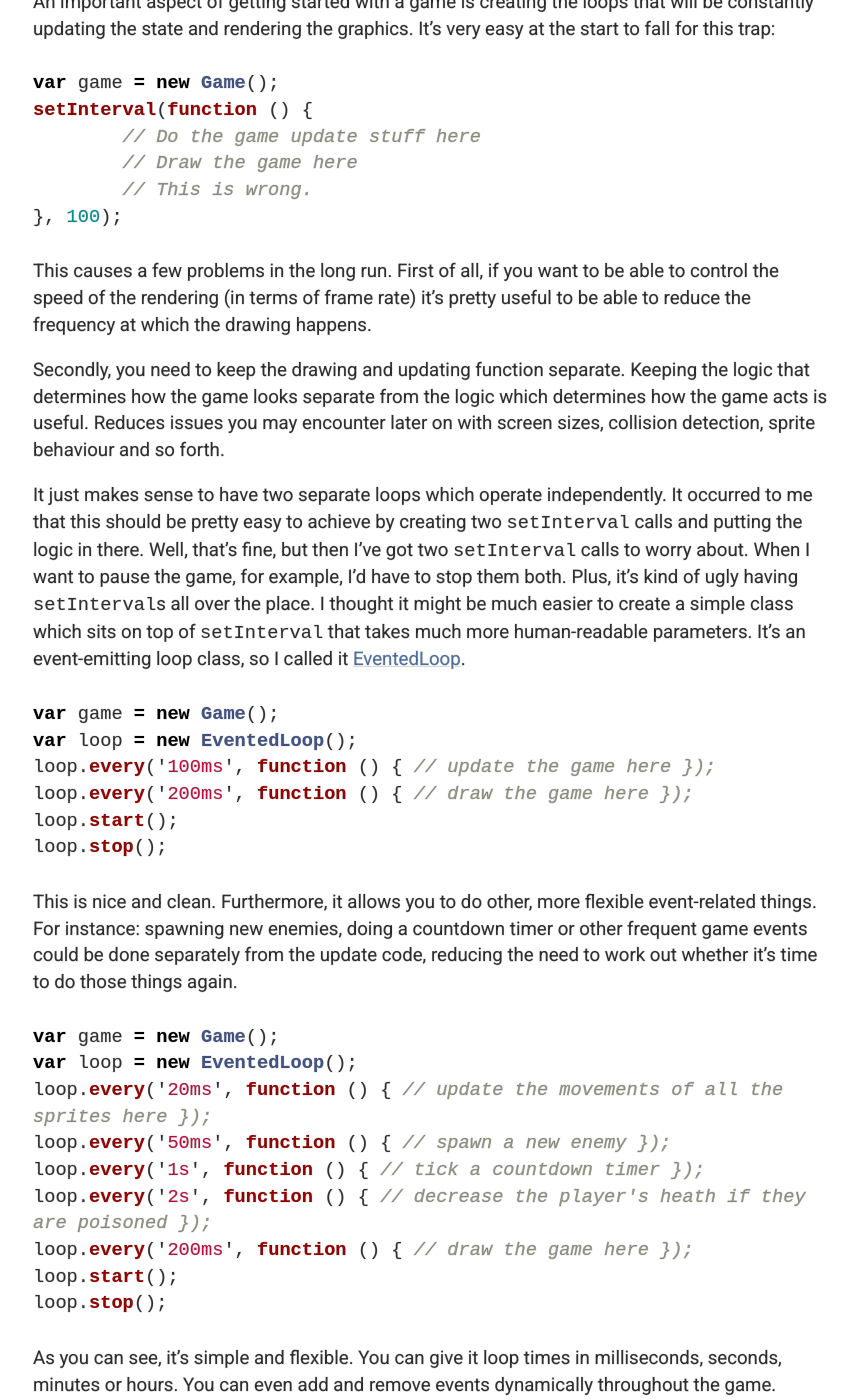
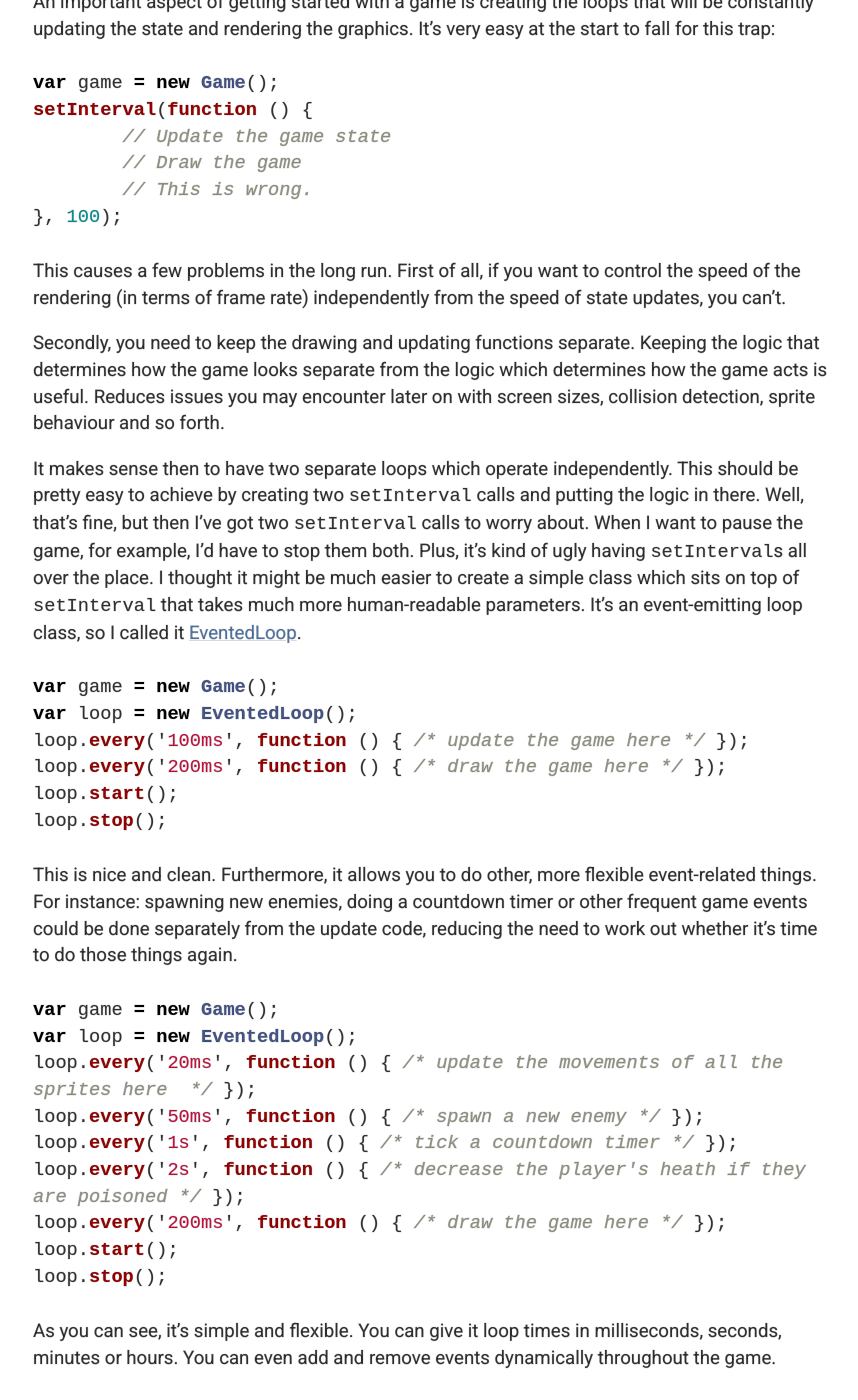
Before and after one commit to basicallydan/danhough.com, a Jekyll site: the page built from _posts/2014-03-14-a-simple-game-loop.markdown, in a window 1280 px wide and 1400 px high, scrolled down 420 px. Shown: the whole window, without its empty margins (207-1065 px from the left). Built offline with Jekyll 4.4.1, drawn with Linux system fonts in a browser that asks for light colours; Markdown is read by kramdown in place of the engine named in the settings; comment, search, counter and statistics services are not loaded; some of the changed text lies outside the part shown.

Commit message:
Fixed for merge.

````diff
--- a/_posts/2014-03-14-a-simple-game-loop.markdown
+++ b/_posts/2014-03-14-a-simple-game-loop.markdown
@@ -5,30 +5,30 @@
 location: Chamonix, France
 ---
 
-I've made a couple of little JavaScript games in my time, my favourite (and the one I return to the most) being [the port of SkiFree](https://basicallydan.github.io/skifree.js/).
+I've made a couple of little JavaScript games in my time, my favourite (and the one I return to the most) being [a port of SkiFree](https://basicallydan.github.io/skifree.js/).
 
 An important aspect of getting started with a game is creating the loops that will be constantly updating the state and rendering the graphics. It's very easy at the start to fall for this trap:
 
 ```javascript
 var game = new Game();
 setInterval(function () {
-	// Do the game update stuff here
-	// Draw the game here
+	// Update the game state
+	// Draw the game
 	// This is wrong.
 }, 100);
 ```
 
-This causes a few problems in the long run. First of all, if you want to be able to control the speed of the rendering (in terms of frame rate) it's pretty useful to be able to reduce the frequency at which the drawing happens.
+This causes a few problems in the long run. First of all, if you want to control the speed of the rendering (in terms of frame rate) independently from the speed of state updates, you can't.
 
-Secondly, you need to keep the drawing and updating function separate. Keeping the logic that determines how the game looks separate from the logic which determines how the game acts is useful. Reduces issues you may encounter later on with screen sizes, collision detection, sprite behaviour and so forth.
+Secondly, you need to keep the drawing and updating functions separate. Keeping the logic that determines how the game looks separate from the logic which determines how the game acts is useful. Reduces issues you may encounter later on with screen sizes, collision detection, sprite behaviour and so forth.
 
-It just makes sense to have two separate loops which operate independently. It occurred to me that this should be pretty easy to achieve by creating two `setInterval` calls and putting the logic in there. Well, that's fine, but then I've got two `setInterval` calls to worry about. When I want to pause the game, for example, I'd have to stop them both. Plus, it's kind of ugly having `setInterval`s all over the place. I thought it might be much easier to create a simple class which sits on top of `setInterval` that takes much more human-readable parameters. It's an event-emitting loop class, so I called it [EventedLoop](https://github.com/basicallydan/eventedloop).
+It makes sense then to have two separate loops which operate independently. This should be pretty easy to achieve by creating two `setInterval` calls and putting the logic in there. Well, that's fine, but then I've got two `setInterval` calls to worry about. When I want to pause the game, for example, I'd have to stop them both. Plus, it's kind of ugly having `setInterval`s all over the place. I thought it might be much easier to create a simple class which sits on top of `setInterval` that takes much more human-readable parameters. It's an event-emitting loop class, so I called it [EventedLoop](https://github.com/basicallydan/eventedloop).
 
 ```javascript
 var game = new Game();
 var loop = new EventedLoop();
-loop.every('100ms', function () { // update the game here });
-loop.every('200ms', function () { // draw the game here });
+loop.every('100ms', function () { /* update the game here */ });
+loop.every('200ms', function () { /* draw the game here */ });
 loop.start();
 loop.stop();
 ```
@@ -38,11 +38,11 @@
 ```javascript
 var game = new Game();
 var loop = new EventedLoop();
-loop.every('20ms', function () { // update the movements of all the sprites here });
-loop.every('50ms', function () { // spawn a new enemy });
-loop.every('1s', function () { // tick a countdown timer });
-loop.every('2s', function () { // decrease the player's heath if they are poisoned });
-loop.every('200ms', function () { // draw the game here });
+loop.every('20ms', function () { /* update the movements of all the sprites here  */ });
+loop.every('50ms', function () { /* spawn a new enemy */ });
+loop.every('1s', function () { /* tick a countdown timer */ });
+loop.every('2s', function () { /* decrease the player's heath if they are poisoned */ });
+loop.every('200ms', function () { /* draw the game here */ });
 loop.start();
 loop.stop();
 ```
@@ -63,13 +63,41 @@
 		explosionEvent.remove();
 	}
 });
-explosionEvent = loop.every('1m', function() { // create a massive explosion every minute! });
-loop.every('200ms', function () { // draw the game here });
+explosionEvent = loop.every('1m', function() { /* create a massive explosion every minute! */ });
+loop.every('200ms', function () { /* draw the game here */ });
 loop.start();
 ```
 
 So far I've used it in two instances. I [put it into SkiFree](https://github.com/basicallydan/skifree.js/blob/master/js/lib/game.js), and [recreated XKCD's Frequency comic using it](http://basicallydan.github.io/eventedloop/xkcd-example/).
 
-[Give it a go](https://github.com/basicallydan/eventedloop), and please fork and improve it if you think you spot something you can improve on, or perhaps [raise an issue](https://github.com/basicallydan/eventedloop/issues).
+## Limitations
+
+JavaScript can of course only handle so many things happening at one time, so remember if that you're going to create a bunch of loops which execute a whole bunch of code, you're eventually going to notice some slowing down of things since ultimately, under the covers, [there is some synchronicity happening here](http://ejohn.org/blog/how-javascript-timers-work/).
+
+One of the features of timeouts and intervals in browser-based JavaScript environments is the limitation of only allowing one timeout or interval per second when the executing browser tab is inactive. Since this would screw up the execution of EventedLoop completely, when the executing browser tab becomes inactive, the loop will pause entirely.
+
+## What's next: possible features
+
+There are a few more things to be done with this. Commands in the vein of `loop.at('5 times per minute')` would be a useful way to trigger events.
+
+EventedLoop could be a more powerful tool with a few extra pieces such as the ability to continue an event for a certain number of executions until it expires. Something like this:
+
+```javascript
+loop.every('20ms').until(5).do(function() { /* The stuff */ });
+```
+
+I've also toyed with the idea of randomness.
+
+```javascript
+loop.every('20ms').chance('1:10').do(function() { /* Maybe the stuff */ });
+```
+
+This would be especially useful for many simple games in which enemies or items appear semi-randomly.
+
+Finally, I'm in the (very slow) process of building up a small GitHub repository with bootstrap code for JavaScript games, for anybody who likes to develop them in a similar way to me. This, I expect, will be a part of it.
+
+---
+
+**So, to conclude:** [Give it a go](https://github.com/basicallydan/eventedloop), and please fork and improve it if you think you spot something you can improve on, or perhaps [raise an issue](https://github.com/basicallydan/eventedloop/issues).
 
 Thank you [Zuzanna Pasierbinska-Wilson](https://twitter.com/fattypontoonski) and [Jon Finerty](https://twitter.com/jonfinerty) for proofreading this post and suggesting some great edits.
````
